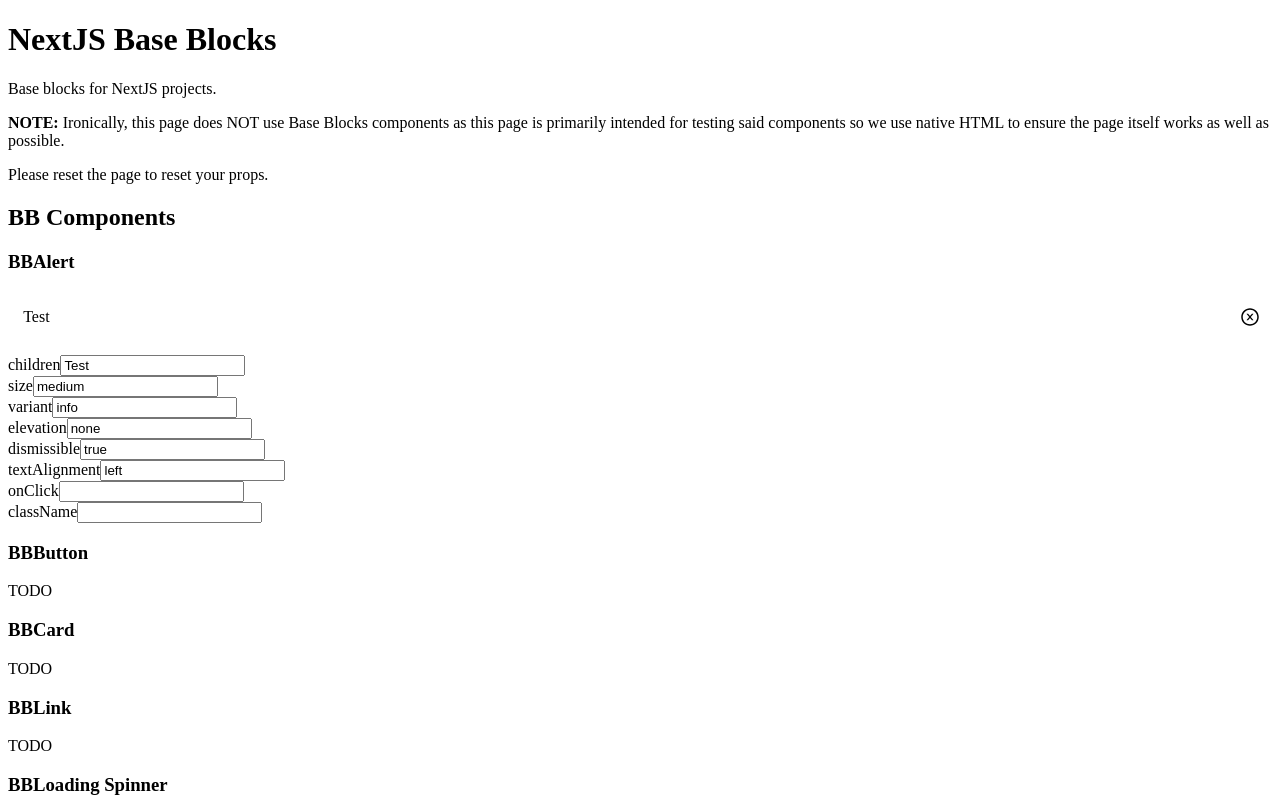
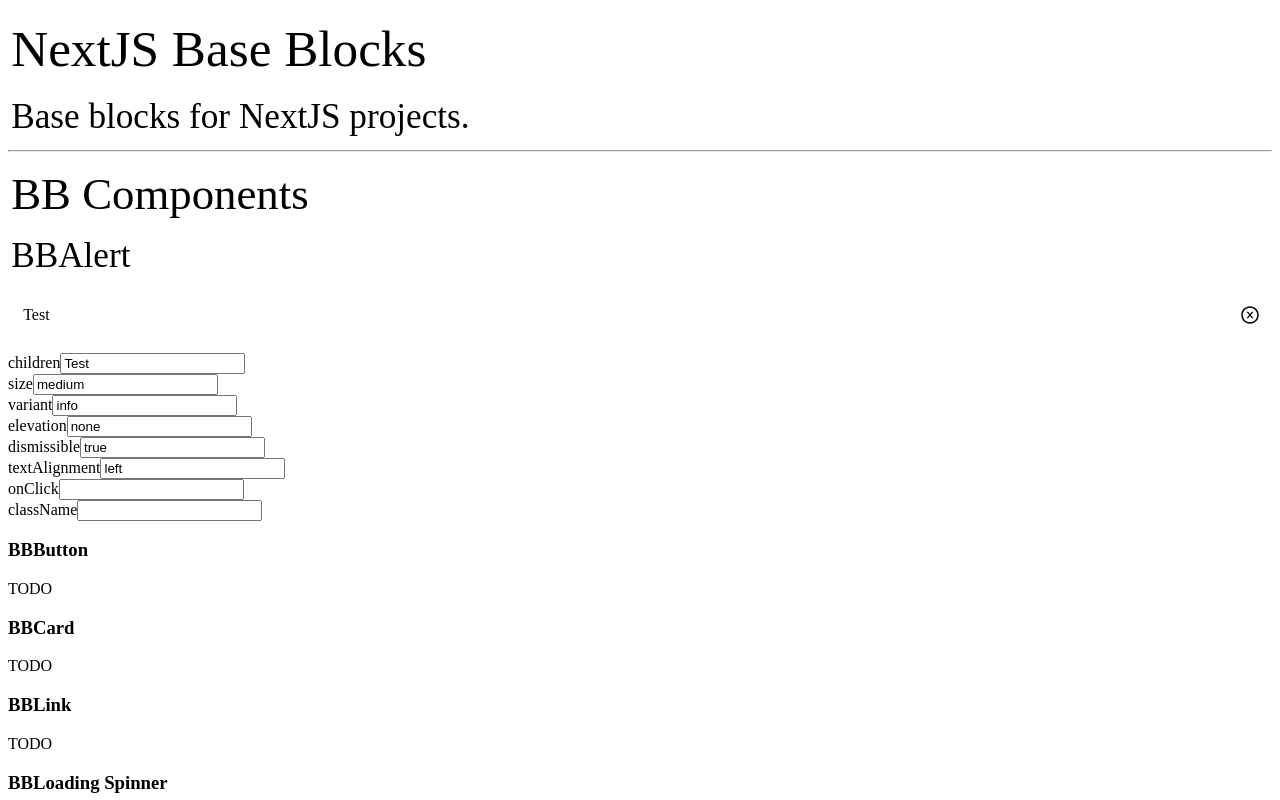
Before and after one commit to dan1229/nextjs-base-blocks, a Next.js app: page / in a window 1280 px wide. Shown: the top 800 px of the page. Built offline with nearby package versions, Linux system fonts and the light colour scheme.

Commit message:
use bb components

```diff
--- a/src/demo_components/demo_component_wrapper/index.tsx
+++ b/src/demo_components/demo_component_wrapper/index.tsx
@@ -1,6 +1,7 @@
 import BBAlert, { IPropsBBAlert } from '@/bbalert';
 import React, { Dispatch, FC, SetStateAction, useState } from 'react';
 import StateEditor from '../state_editor';
+import BBText from '@/bbtext';
 
 /**
  * IPropsDemoComponent
@@ -26,7 +27,7 @@ export default function DemoComponent(Props: IPropsDemoComponent): React.ReactEl
 
   return (
     <div>
-      <h3>{name}</h3>
+      <BBText size="xlarge">{name}</BBText>
       <div>
         {child}
         <StateEditor state={stateObject} setState={setStateObject} />
--- a/src/pages/index.tsx
+++ b/src/pages/index.tsx
@@ -1,4 +1,5 @@
 import BBAlert, { IPropsBBAlert } from '@/bbalert';
+import BBText from '@/bbtext';
 import DemoComponent from '@/demo_components/demo_component_wrapper';
 import StateEditor from '@/demo_components/state_editor';
 import React, { Dispatch, FC, SetStateAction, useState } from 'react';
@@ -25,19 +26,15 @@ const DemoPage = () => {
   return (
     <div>
       <div>
-        <h1>NextJS Base Blocks</h1>
-        <p>Base blocks for NextJS projects.</p>
-        {/* TODO fill out description */}
+        <BBText size="xxxlarge">NextJS Base Blocks</BBText>
+        <BBText size="xlarge">Base blocks for NextJS projects.</BBText>
+
+        {/* TODO write description of page */}
         {/* Add link to Github repo */}
-        <p>
-          <b>NOTE:</b> Ironically, this page does NOT use Base Blocks components as this page is primarily intended for testing said
-          components so we use native HTML to ensure the page itself works as well as possible.
-        </p>
-        <p>Please reset the page to reset your props.</p>
       </div>
+      <hr />
       <div>
-        <h2>BB Components</h2>
-
+        <BBText size="xxlarge">BB Components</BBText>
         <DemoComponent name="BBAlert" child={<BBAlert {...stateBBAlert} />} stateObject={stateBBAlert} setStateObject={setStateBBAlert} />
 
         <div>
```
Also changed, not shown: 1 other file (tests, documents, lock files or other folders).
